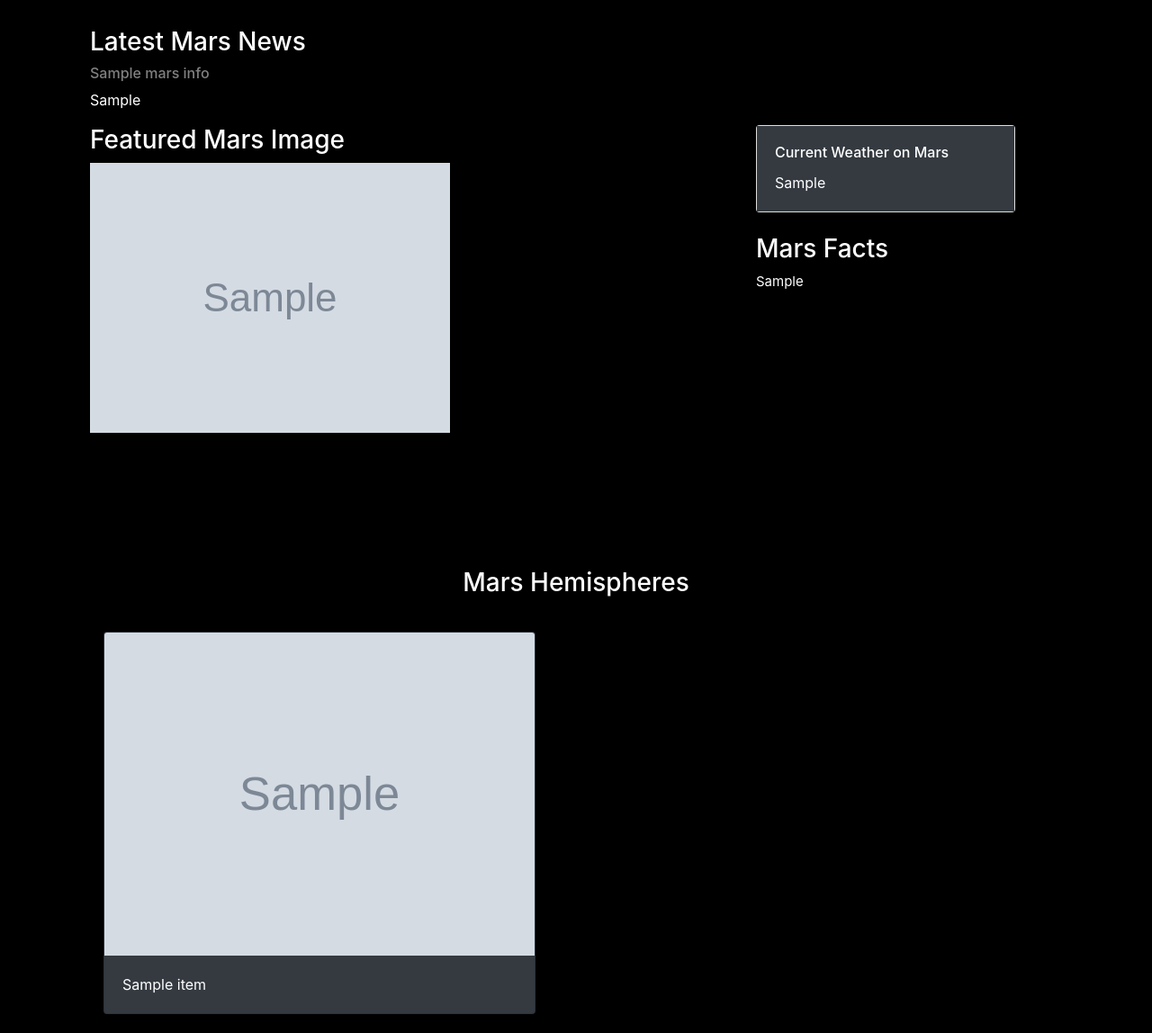
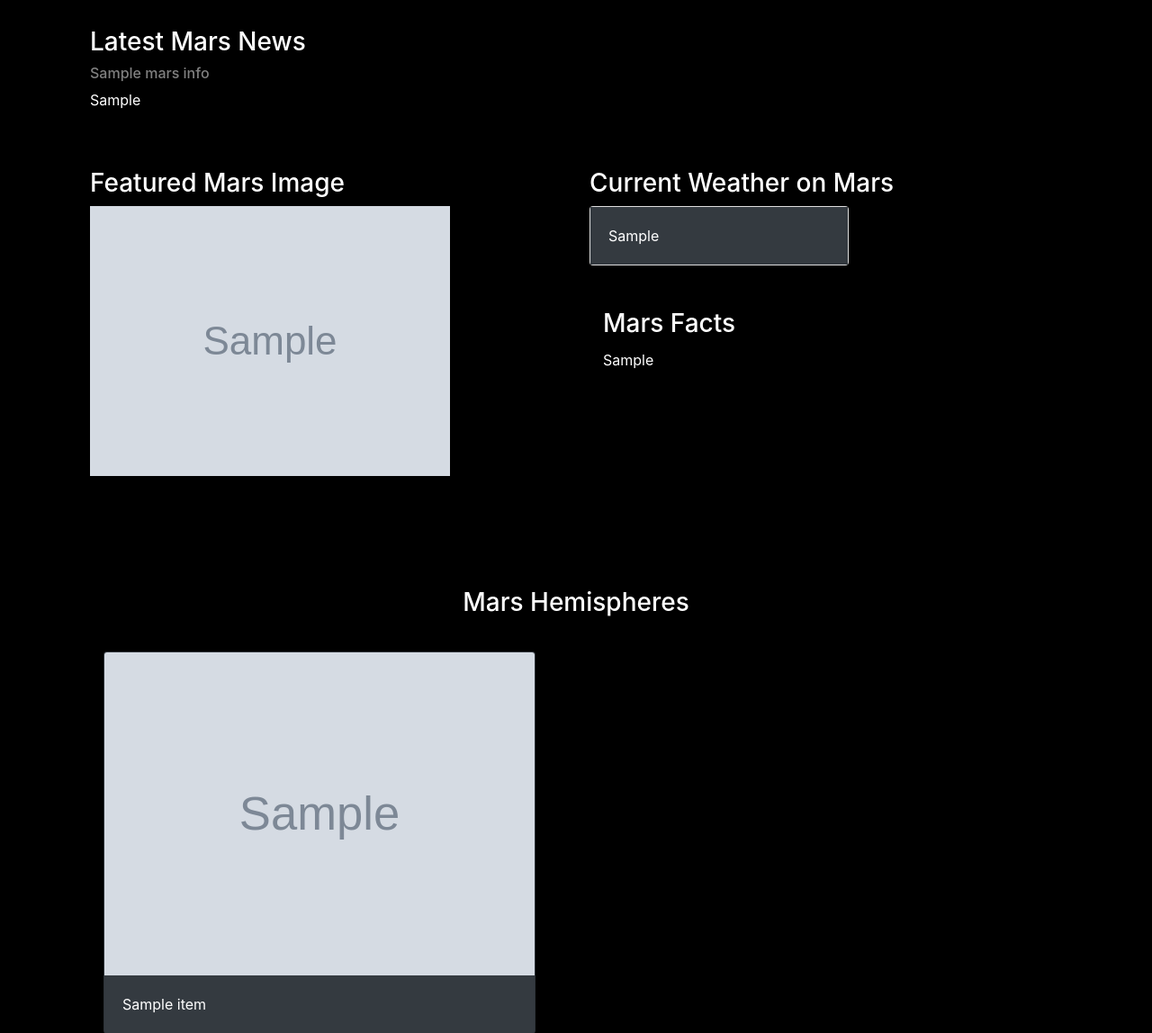
Before and after one commit to CheskaGatus/Mission_To_Mars, a Flask app: page / in a window 1280 px wide. Shown: the part 243-1391 px from the top of the page at 90% size. Before the commit the page ends 1370 px from the top, so only its background shows below. Run offline with Flask 2, Linux system fonts and the light colour scheme; grey boxes marked "Sample" are stand-in pictures; a database or web service that is not in the repository returns one stand-in record (values such as "Sample title"); some libraries are stand-ins or nearby versions.

Commit message:
Commit changes to html

```diff
--- a/templates/index.html
+++ b/templates/index.html
@@ -25,39 +25,45 @@
         <div class="container">
             <h3>Latest Mars News</h3>
             <h6 style="color: gray">{{ mars_info.news_title }}</h6>
-            <p>{{ mars_info.news__paragraph }}</p>
+            <p>{{ mars_info.news_paragraph }}</p>
+			<br>
+			<br>
         </div>
 
         <div class="container">
             <div class="row">
                 <!-- Left Image-->
-                <div class="col-lg-8 col-md-8 col-sm-12">
+				<br>
+				<br>
+                <div class="col-lg-6 col-md-6 col-sm-6">
                     <h3>Featured Mars Image</h3>
                     <img src="{{ mars_info.featured_image_url }}" style="max-width:100%; max-height: auto;" alt="Mars Featured Image">
+					<br>
+					<br>
                 </div>
 
                 <!-- Weather Card -->
-                <div class="col-lg-4 col-md-4 col-sm-12">
-
+                <div class="col-lg-6 col-md-6 col-sm-6">
+					<h3>Current Weather on Mars</h3>
                     <div class="card" style="width: 18rem;">
                         <div class="card-body text-white bg-dark">
-                            <h6 class="card-title">Current Weather on Mars</h6>
                             <p class="card-text">{{ mars_info.mars_weather }}</p>
                         </div>
                     </div>
 
                     <!-- Table -->
-                    <br>
-                    <h3>Mars Facts</h3>
-                    <div style="max-width: 450px; max-height: 150px; font-size: 15px; margin-bottom: 65px;">
-                        {{ mars_info.mars_facts|safe}}
+                    <div class="col-lg-6 col-md-6 col-sm-12">
+						<br>
+						<br>
+                        <h3 class="card-title">Mars Facts</h3>
+                        <p class="card-text">{{ mars_info.mars_facts|safe }}
                     </div>
-                </div> <!-- col4 -->
+                </div> <!-- col6 -->
             </div><!-- Row -->
         </div><!-- Container -->
 
         <!-- Cards -->
-        <h3 style="padding-top: 50px; margin-top: 100px; text-align: center;">Mars Hemispheres</h3>
+        <h3 style="margin-top: 100px; text-align: center;">Mars Hemispheres</h3>
         <div class="card-deck">
             <hr>
             <div class="col-md-12">
```
